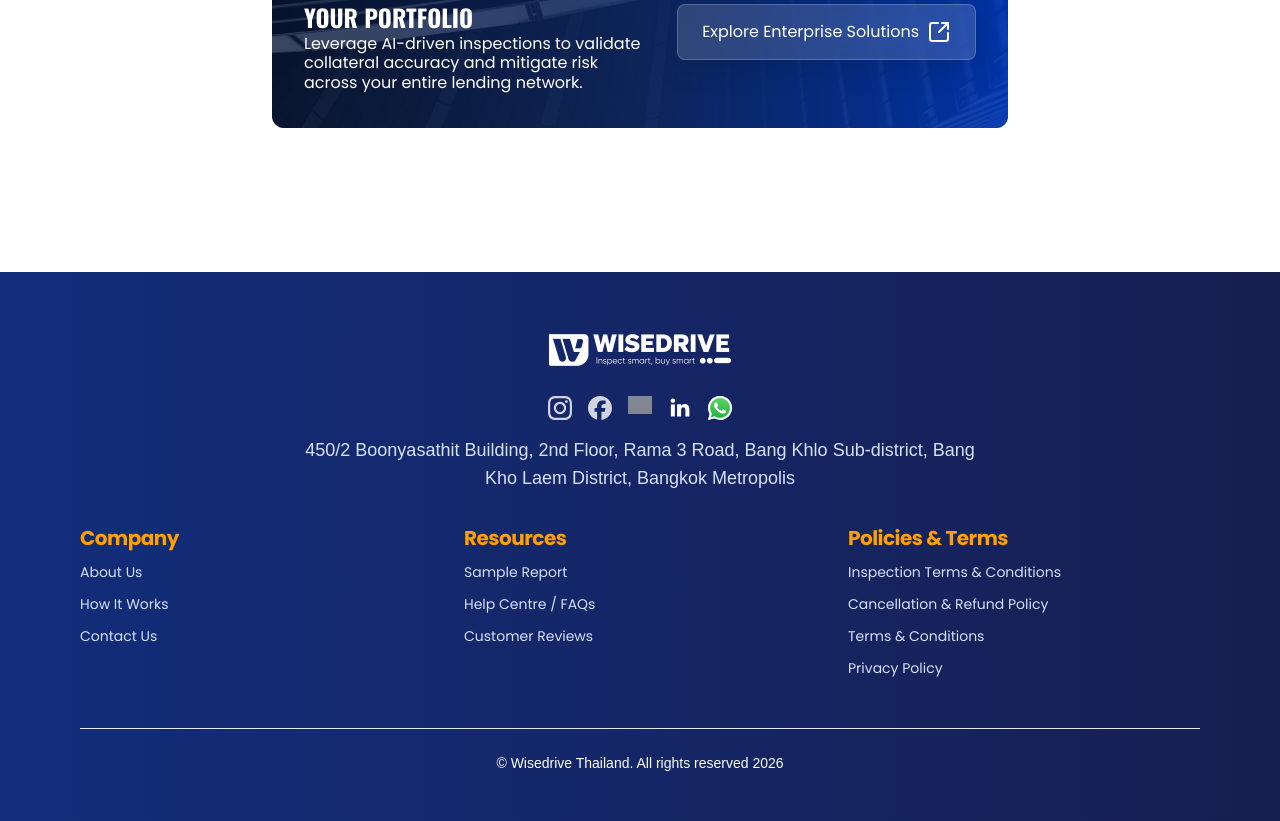
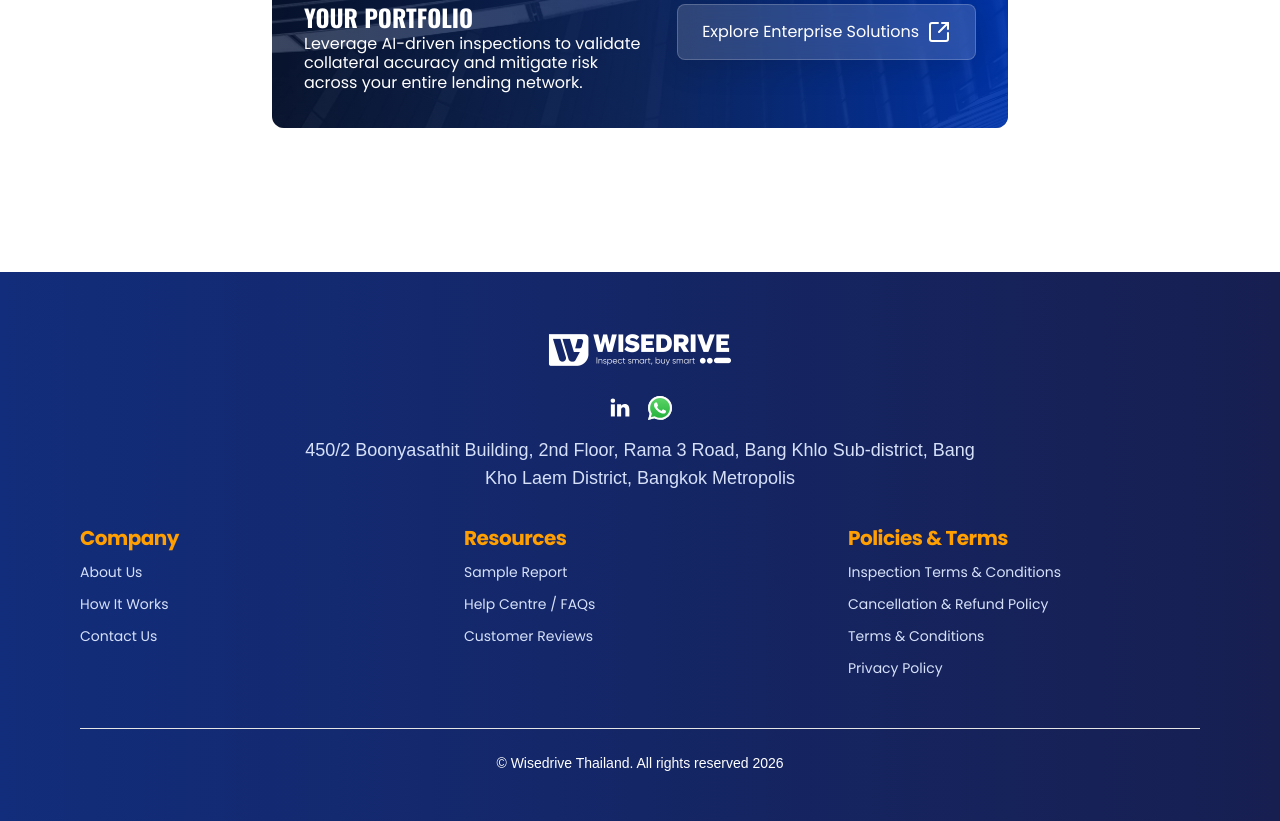
Before and after one commit to gochuicod/wisedrive-thailand, a Next.js app: page /en/terms-and-conditions in a window 1280 px wide. Shown: the part 4752-5573 px from the top of the page. Built offline with nearby package versions, Linux system fonts and the light colour scheme; grey boxes are pictures that could not be loaded.

Commit message:
chore(Footer): updated social links

```diff
--- a/components/b2cSections/Footer.tsx
+++ b/components/b2cSections/Footer.tsx
@@ -60,32 +60,32 @@ export default function Footer() {
             {/* Socials */}
             <div className={cn('flex flex-row', 'gap-4')}>
               {/* Instagram */}
-              <span className="opacity-80">
+              {/* <span className="opacity-80">
                 <Image
                   src="/icons/componentIcons/instagram.svg"
                   alt="Instagram"
                   width={24}
                   height={24}
                 />
-              </span>
+              </span> */}
               {/* Facebook */}
-              <span className="opacity-80">
+              {/* <span className="opacity-80">
                 <Image
                   src="/icons/componentIcons/fb.svg"
                   alt="Facebook"
                   width={24}
                   height={24}
                 />
-              </span>
+              </span> */}
               {/* Tiktok */}
-              <span className="opacity-80">
+              {/* <span className="opacity-80">
                 <Image
                   src="/icons/componentIcons/tiktok.svg"
                   alt="Tiktok"
                   width={24}
                   height={24}
                 />
-              </span>
+              </span> */}
               {/* LinkedIn */}
               <a href="https://linkedin.com/company/wisedrive" target="_blank" rel="noopener noreferrer" className="hover:opacity-80 transition-opacity">
                 <Image
```
